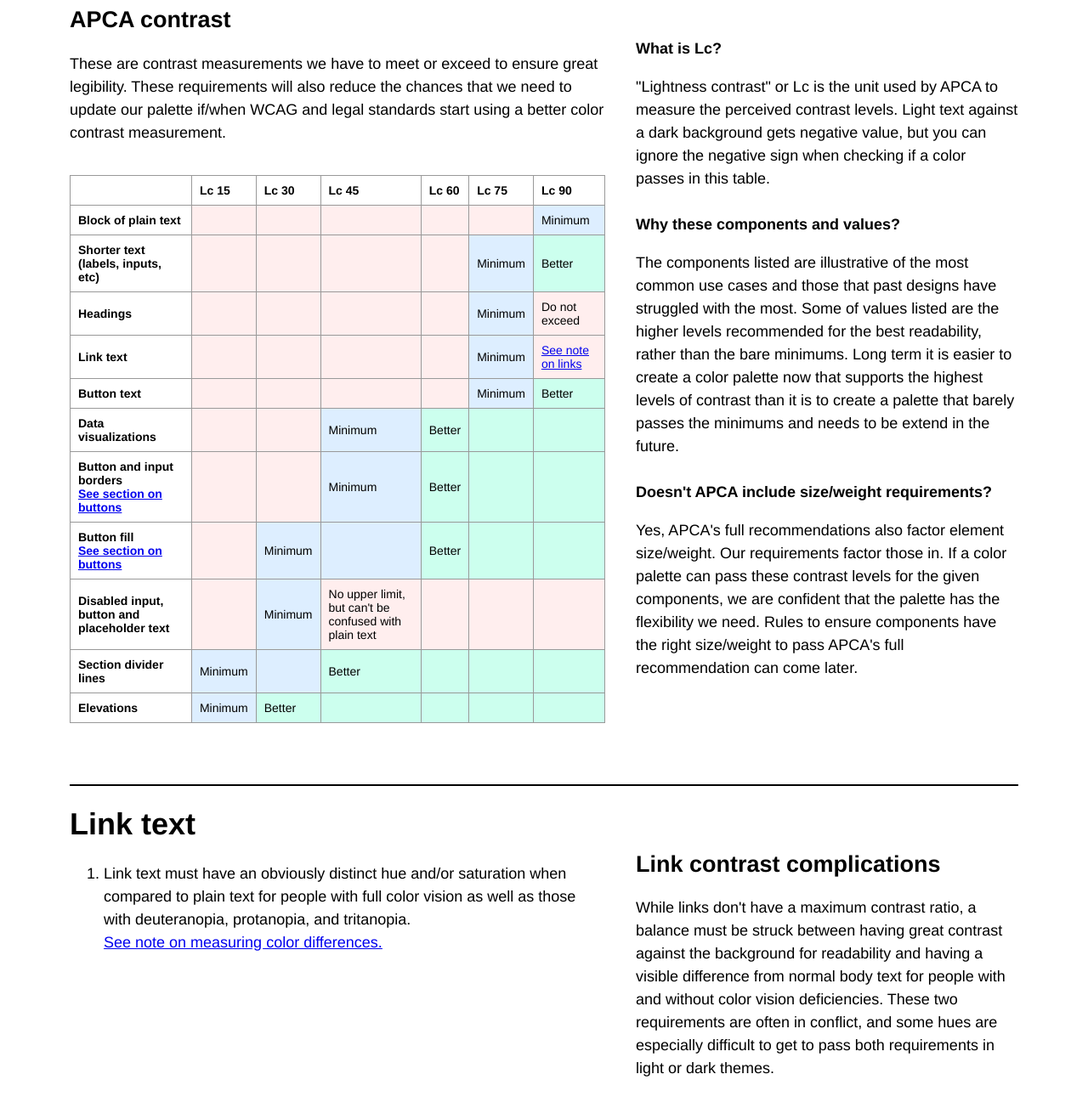
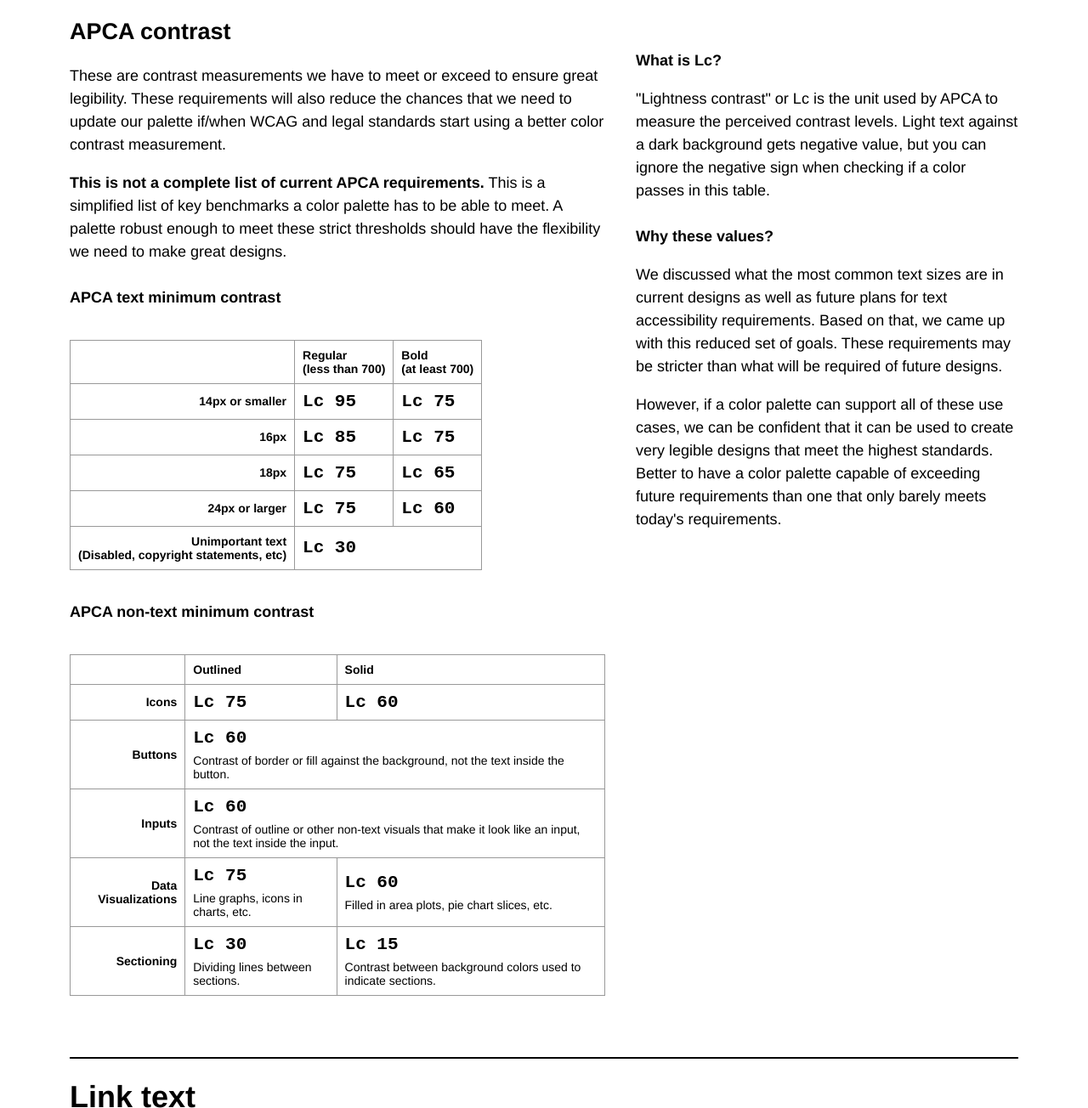
Before and after one commit to duo-design/accessibility_guide, a plain HTML site: page index.html in a window 1280 px wide. Shown: the part 2409-3713 px from the top of the page at 85% size. Drawn offline with Linux system fonts and the light colour scheme.

Commit message:
Update color requirements

```diff
--- a/index.html
+++ b/index.html
@@ -82,22 +82,21 @@
       }
 
       td {
-        background-color: #fee;
+        font-family: monospace;
+        font-size: 21px;
+        font-weight: bold;
       }
 
-      td.minimum,
-      .minimum ~ td {
-        background-color: #def;
+      td .note {
+        font-family: "Helvetica Neue", Helvetica, Arial, "Lucida Grande", sans-serif;
+        font-size: 14px;
+        display: block;
+        font-weight: normal;
+        margin: 0.5em 0 0 0;
       }
 
-      td.better,
-      .better ~ td {
-        background-color: #cfe;
-      }
-
-      td.limit,
-      .limit ~ td {
-        background-color: #fee;
+      th:first-child {
+        text-align: right;
       }
 
       li {
@@ -216,22 +215,39 @@
         <table>
           <tr>
             <th></th>
-            <th>3:1</th>
-            <th>4.5:1</th>
+            <th>
+              Regular
+              <br>
+              (less than 700)
+            </th>
+            <th>
+              Bold
+              <br>
+              (at least 700)
+            </th>
           </tr>
           <tr>
             <th>
-              Medium and small text
+              Normal text
             </th>
-            <td data-wcag="3:1"></td>
-            <td data-wcag="4.5:1" class="minimum">Minimum</td>
+            <td colspan="2">4.5:1</td>
           </tr>
           <tr>
             <th>
               Large text
             </th>
-            <td data-wcag="3:1" class="minimum">Minimum</td>
-            <td data-wcag="4.5:1"></td>
+            <td>
+              3:1
+              <span class="note">
+                <strong>24px</strong> or larger for regular weight text.
+              </span>
+            </td>
+            <td>
+              3:1
+              <span class="note">
+                <strong>19px</strong> or larger for bold text.
+              </span>
+            </td>
           </tr>
           <tr>
             <th>
@@ -239,8 +255,17 @@
               <br>
               (icons, buttons edges, input borders, etc)
             </th>
-            <td data-wcag="3:1" class="minimum">Minimum</td>
-            <td data-wcag="4.5:1"></td>
+            <td colspan="2">3:1</td>
+          </tr>
+          <tr>
+            <th>
+              Disabled elements
+            </th>
+            <td colspan="2">
+              <span class="note">
+                No WCAG requirement
+              </span>
+            </td>
           </tr>
         </table>
       </div>
@@ -271,153 +296,136 @@
           These are contrast measurements we have to meet or exceed to ensure great legibility. These requirements will also reduce the chances that we need to update our palette if/when WCAG and legal standards start using a better color contrast measurement.
         </p>
 
+        <p>
+          <strong>This is not a complete list of current APCA requirements.</strong> This is a simplified list of key benchmarks a color palette has to be able to meet. A palette robust enough to meet these strict thresholds should have the flexibility we need to make great designs.
+        </p>
+
+        <h4>
+          APCA text minimum contrast
+        </h4>
+
         <table>
           <tr>
             <th></th>
-            <th>Lc 15</th>
-            <th>Lc 30</th>
-            <th>Lc 45</th>
-            <th>Lc 60</th>
-            <th>Lc 75</th>
-            <th>Lc 90</th>
+            <th>
+              Regular
+              <br>
+              (less than 700)
+            </th>
+            <th>
+              Bold
+              <br>
+              (at least 700)
+            </th>
+          </tr>
+
+          <tr>
+            <th>14px or smaller</th>
+            <td>Lc 95</td>
+            <td>Lc 75</td>
+          </tr>
+
+          <tr>
+            <th>16px</th>
+            <td>Lc 85</td>
+            <td>Lc 75</td>
+          </tr>
+
+          <tr>
+            <th>18px</th>
+            <td>Lc 75</td>
+            <td>Lc 65</td>
+          </tr>
+
+          <tr>
+            <th>24px or larger</th>
+            <td>Lc 75</td>
+            <td>Lc 60</td>
           </tr>
 
           <tr>
             <th>
-              Block of plain text
+              Unimportant text
+              <br>
+              (Disabled, copyright statements, etc)
             </th>
-            <td data-lc="15"></td>
-            <td data-lc="30"></td>
-            <td data-lc="45"></td>
-            <td data-lc="60"></td>
-            <td data-lc="75"></td>
-            <td data-lc="90" class="minimum">Minimum</td>
+            <td colspan="2">Lc 30</td>
+          </tr>
+        </table>
+
+        <h4>
+          APCA non-text minimum contrast
+        </h4>
+
+        <table>
+          <tr>
+            <th></th>
+            <th>
+              Outlined
+            </th>
+            <th>
+              Solid
+            </th>
+          </tr>
+
+          <tr>
+            <th>Icons</th>
+            <td>Lc 75</td>
+            <td>Lc 60</td>
+          </tr>
+
+          <tr>
+            <th>Buttons</th>
+            <td colspan="2">
+              Lc 60
+              <span class="note">
+                Contrast of border or fill against the background, not the text inside the button.
+              </span>
+            </td>
+          </tr>
+
+          <tr>
+            <th>Inputs</th>
+            <td colspan="2">
+              Lc 60
+              <span class="note">
+                Contrast of outline or other non-text visuals that make it look like an input, not the text inside the input.
+              </span>
+            </td>
+          </tr>
+
+          <tr>
+            <th>Data Visualizations</th>
+            <td>
+              Lc 75
+              <span class="note">
+                Line graphs, icons in charts, etc.
+              </span>
+            </td>
+            <td>
+              Lc 60
+              <span class="note">
+                Filled in area plots, pie chart slices, etc.
+              </span>
+            </td>
           </tr>
 
           <tr>
             <th>
-              Shorter text
-              <br>
-              (labels, inputs, etc)
+              Sectioning
             </th>
-            <td data-lc="15"></td>
-            <td data-lc="30"></td>
-            <td data-lc="45"></td>
-            <td data-lc="60"></td>
-            <td data-lc="75" class="minimum">Minimum</td>
-            <td data-lc="90" class="better">Better</td>
-          </tr>
-
-          <tr>
-            <th>
-              Headings
-            </th>
-            <td data-lc="15"></td>
-            <td data-lc="30"></td>
-            <td data-lc="45"></td>
-            <td data-lc="60"></td>
-            <td data-lc="75" class="minimum">Minimum</td>
-            <td data-lc="90" class="limit">Do not exceed</td>
-          </tr>
-
-          <tr>
-            <th>
-              Link text
-            </th>
-            <td data-lc="15"></td>
-            <td data-lc="30"></td>
-            <td data-lc="45"></td>
-            <td data-lc="60"></td>
-            <td data-lc="75" class="minimum">Minimum</td>
-            <td data-lc="90" class="limit"><a href="#link-contrast">See note on links</a></td>
-          </tr>
-
-          <tr>
-            <th>
-              Button text
-            </th>
-            <td data-lc="15"></td>
-            <td data-lc="30"></td>
-            <td data-lc="45"></td>
-            <td data-lc="60"></td>
-            <td data-lc="75" class="minimum">Minimum</td>
-            <td data-lc="90" class="better">Better</td>
-          </tr>
-
-          <tr>
-            <th>
-              Data visualizations
-            </th>
-            <td data-lc="15"></td>
-            <td data-lc="30"></td>
-            <td data-lc="45" class="minimum">Minimum</td>
-            <td data-lc="60" class="better">Better</td>
-            <td data-lc="75"></td>
-            <td data-lc="90"></td>
-          </tr>
-
-          <tr>
-            <th>
-              Button and input borders
-              <br>
-              <a href="#buttons">See section on buttons</a>
-            </th>
-            <td data-lc="15"></td>
-            <td data-lc="30"></td>
-            <td data-lc="45" class="minimum">Minimum</td>
-            <td data-lc="60" class="better">Better</td>
-            <td data-lc="75"></td>
-            <td data-lc="90"></td>
-          </tr>
-
-          <tr>
-            <th>
-              Button fill
-              <br>
-              <a href="#buttons">See section on buttons</a>
-            </th>
-            <td data-lc="15"></td>
-            <td data-lc="30" class="minimum">Minimum</td>
-            <td data-lc="45"></td>
-            <td data-lc="60" class="better">Better</td>
-            <td data-lc="75"></td>
-            <td data-lc="90"></td>
-          </tr>
-
-          <tr>
-            <th>
-              Disabled input, button and placeholder text
-            </th>
-            <td data-lc="15"></td>
-            <td data-lc="30" class="minimum">Minimum</td>
-            <td data-lc="45" class="limit">No upper limit, but can't be confused with plain text</td>
-            <td data-lc="60"></td>
-            <td data-lc="75"></td>
-            <td data-lc="90"></td>
-          </tr>
-
-          <tr>
-            <th>
-              Section divider lines
-            </th>
-            <td data-lc="15" class="minimum">Minimum</td>
-            <td data-lc="30"></td>
-            <td data-lc="45" class="better">Better</td>
-            <td data-lc="60"></td>
-            <td data-lc="75"></td>
-            <td data-lc="90"></td>
-          </tr>
-
-          <tr>
-            <th>
-              Elevations
-            </th>
-            <td data-lc="15" class="minimum">Minimum</td>
-            <td data-lc="30" class="better">Better</td>
-            <td data-lc="45"></td>
-            <td data-lc="60"></td>
-            <td data-lc="75"></td>
-            <td data-lc="90"></td>
+            <td>
+              Lc 30
+              <span class="note">
+                Dividing lines between sections.
+              </span>
+            </td>
+            <td>
+              Lc 15
+              <span class="note">
+                Contrast between background colors used to indicate sections.
+              </span>
+            </td>
           </tr>
         </table>
       </div>
@@ -432,19 +440,14 @@
         </p>
 
         <h4>
-          Why these components and values?
+          Why these values?
         </h4>
 
         <p>
-          The components listed are illustrative of the most common use cases and those that past designs have struggled with the most. Some of values listed are the higher levels recommended for the best readability, rather than the bare minimums. Long term it is easier to create a color palette now that supports the highest levels of contrast than it is to create a palette that barely passes the minimums and needs to be extend in the future.
+          We discussed what the most common text sizes are in current designs as well as future plans for text accessibility requirements. Based on that, we came up with this reduced set of goals. These requirements may be stricter than what will be required of future designs.
         </p>
-
-        <h4>
-          Doesn't APCA include size/weight requirements?
-        </h4>
-
         <p>
-          Yes, APCA's full recommendations also factor element size/weight. Our requirements factor those in. If a color palette can pass these contrast levels for the given components, we are confident that the palette has the flexibility we need. Rules to ensure components have the right size/weight to pass APCA's full recommendation can come later.
+          However, if a color palette can support all of these use cases, we can be confident that it can be used to create very legible designs that meet the highest standards. Better to have a color palette capable of exceeding future requirements than one that only barely meets today's requirements.
         </p>
       </aside>
 
```
